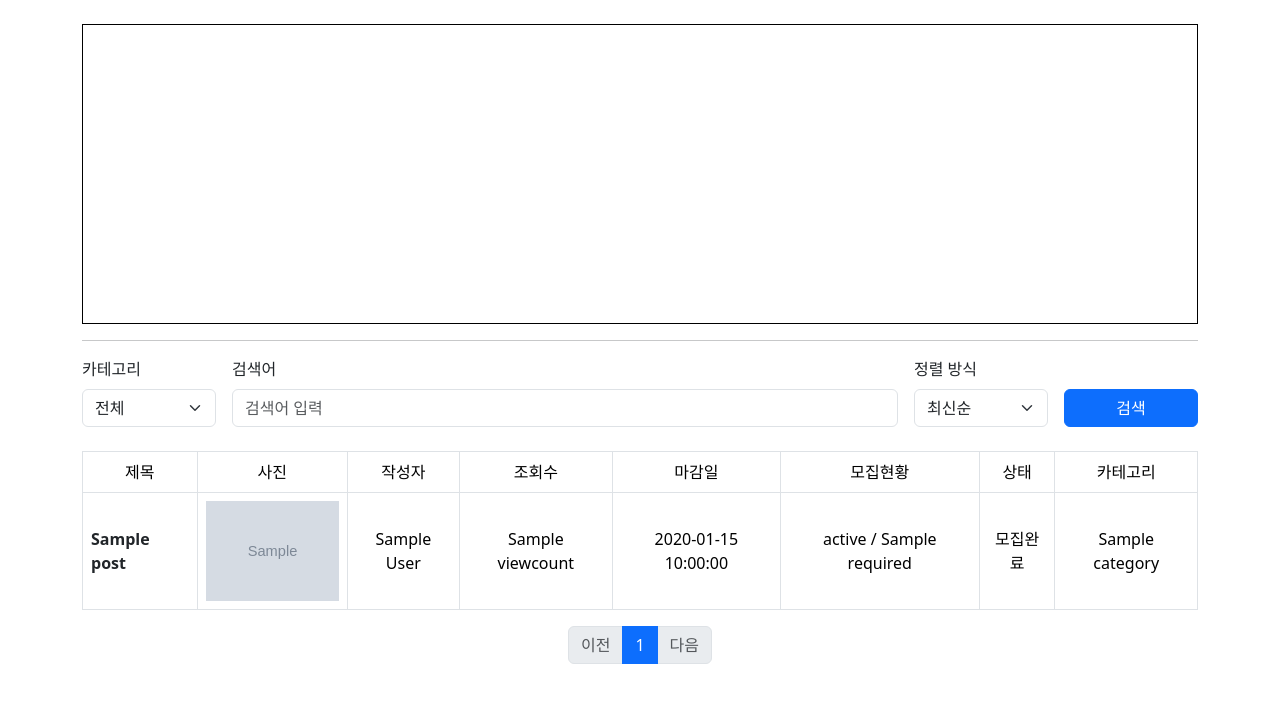
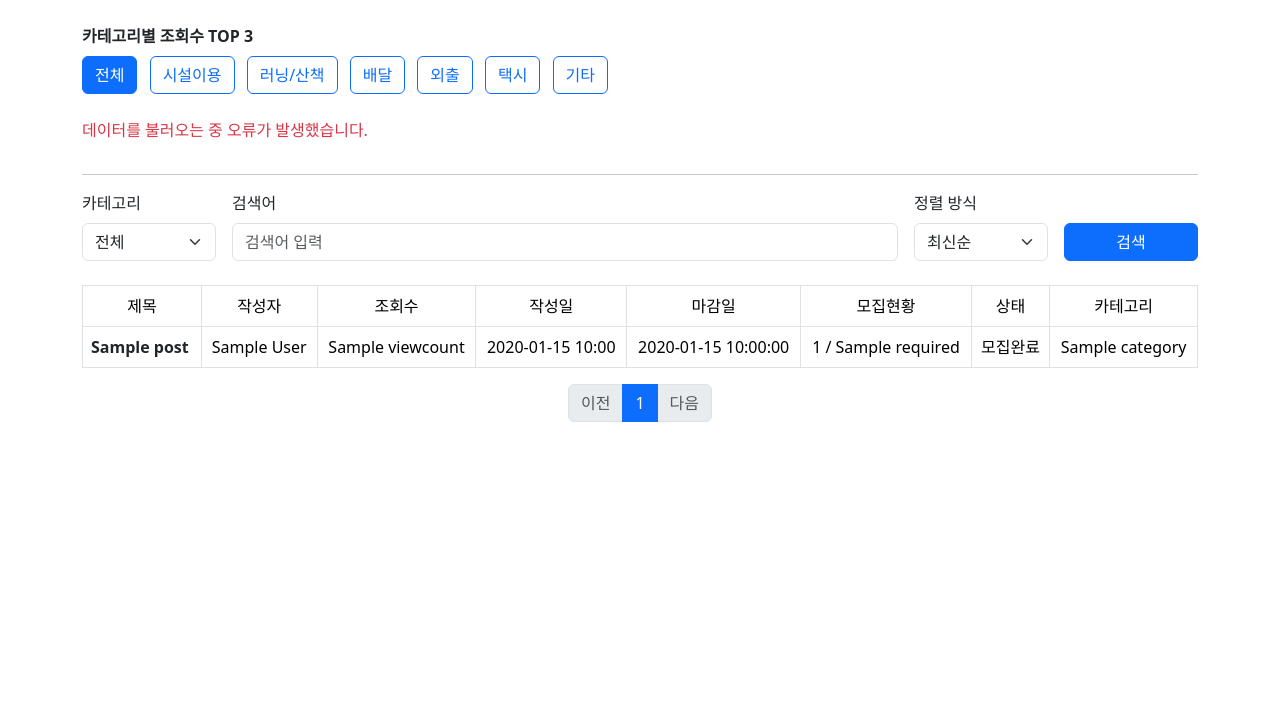
Before and after one commit to kmj00204/jungle_week00, a Flask app: page / in a window 1280 px wide. Shown: the part 54-757 px from the top of the page. Run offline with Flask 3, Linux system fonts and the light colour scheme; the visitor is signed in with stand-in values (Sample User, id 1); grey boxes marked "Sample" are stand-in pictures; a database or web service that is not in the repository returns one stand-in record (values such as "Sample title").

Commit message:
Update index.html

```diff
--- a/week00/templates/index.html
+++ b/week00/templates/index.html
@@ -22,14 +22,30 @@
     </nav>
 
     <div class="container">
-        <div style="height: 300px; border: 1px solid black;">
+        <div>
+            <div class="mb-3">
+                <label class="form-label fw-bold">카테고리별 조회수 TOP 3</label><br>
+                {% for cat in ['전체', '시설이용', '러닝/산책', '배달','외출','택시','기타'] %}
+                <input type="radio" class="btn-check" name="rankingCategory" id="radio-{{cat}}" value="{{cat}}"
+                    autocomplete="off" {% if cat=='전체' %}checked{% endif %}>
+                <label class="btn btn-outline-primary me-2 mb-2" for="radio-{{cat}}">{{cat}}</label>
+                {% endfor %}
+            </div>
+
+            <div id="ranking-result" class="row">
+                <div class="col-12">
+                    <p class="text-muted">카테고리를 선택해주세요.</p>
+                </div>
+            </div>
         </div>
+
+
         <hr>
         <form method="GET" action="/search" class="row g-3 align-items-end mb-4">
             <div class="col-md-3" style="width:150px;">
                 <label for="category" class="form-label">카테고리</label>
                 <select class="form-select" name="category" id="category">
-                    {% for cat in ['전체', '배달', '택시', '기타','운동'] %}
+                    {% for cat in ['전체', '시설이용', '러닝/산책', '배달','외출','택시','기타'] %}
                     <option value="{{ cat }}" {% if selected_category==cat %}selected{% endif %}>{{ cat }}</option>
                     {% endfor %}
                 </select>
@@ -62,13 +78,13 @@
                     제목
                 </td>
                 <td>
-                    사진
-                </td>
-                <td>
                     작성자
                 </td>
                 <td>
                     조회수
+                </td>
+                <td>
+                    작성일
                 </td>
                 <td>
                     마감일
@@ -91,19 +107,28 @@
                     </a>
                 </td>
                 <td>
-                    <img src="{{ post.picture }}" alt="게시글 이미지" style="max-width: 150px; max-height: 100px;">
-                </td>
-                <td>
                     {{post.author}}
                 </td>
                 <td>
                     {{post.viewcount}}
                 </td>
                 <td>
-                    {{ post.deadline[:10] }} {{ post.deadline[11:] }}
+                    {% if post.created_at %}
+                    {{ post.created_at.strftime('%Y-%m-%d %H:%M') }}
+                    {% else %}
+                    -
+                    {% endif %}
                 </td>
                 <td>
-                    {{post.status}} / {{post.required}}
+                    {{ post.closing_date[:10] }} {{ post.closing_date[11:] }}
+                </td>
+                <td>
+                    {% if post.participants %}
+                    {{ post.participants|length }} / {{ post.required }}
+                    {% else %}
+                    0 / {{ post.required }}
+                    {% endif %}
+
                 </td>
                 <td>
                     {% if post.statu == 1 %}
@@ -151,6 +176,61 @@
     </div>
 
     <script src="https://cdn.jsdelivr.net/npm/bootstrap@5.3.3/dist/js/bootstrap.bundle.min.js"></script>
+
+    <script>
+        function loadRanking(category) {
+            fetch(`/api/ranking?category=${encodeURIComponent(category)}`)
+                .then(response => response.json())
+                .then(data => {
+                    const resultDiv = document.getElementById('ranking-result');
+                    resultDiv.innerHTML = ''; // 기존 내용 제거
+
+                    if (data.length === 0) {
+                        resultDiv.innerHTML = `<div class="col-12"><p class="text-muted">해당 카테고리에 게시글이 없습니다.</p></div>`;
+                        return;
+                    }
+
+                    data.forEach(post => {
+                        const cardHTML = `
+                        <div class="col-md-4 mb-3">
+                            <div class="card h-100 shadow-sm">
+                                <div class="card-body">
+                                    <h5 class="card-title">
+                                        <a href="/post/${post._id}" class="text-decoration-none">${post.title}</a>
+                                    </h5>
+                                    <p class="card-text mb-1"><strong>작성자:</strong> ${post.author}</p>
+                                    <p class="card-text mb-1"><strong>조회수:</strong> ${post.viewcount}</p>
+                                </div>
+                            </div>
+                        </div>
+                    `;
+                        resultDiv.insertAdjacentHTML('beforeend', cardHTML);
+                    });
+                })
+                .catch(error => {
+                    document.getElementById('ranking-result').innerHTML =
+                        `<div class="col-12"><p class="text-danger">데이터를 불러오는 중 오류가 발생했습니다.</p></div>`;
+                    console.error('Error:', error);
+                });
+        }
+
+        // 라디오 버튼 클릭 시
+        document.querySelectorAll('input[name="rankingCategory"]').forEach(function (radio) {
+            radio.addEventListener('change', function () {
+                loadRanking(this.value);
+            });
+        });
+
+        // ✅ 페이지 로드 시 기본 '전체' 자동 조회
+        document.addEventListener('DOMContentLoaded', function () {
+            // 기본 "전체" 카테고리가 자동 선택된 상태로 로드
+            const defaultCategory = '전체';
+            loadRanking(defaultCategory);
+        });
+    </script>
+
+
+
 </body>
 
 </html>
```
